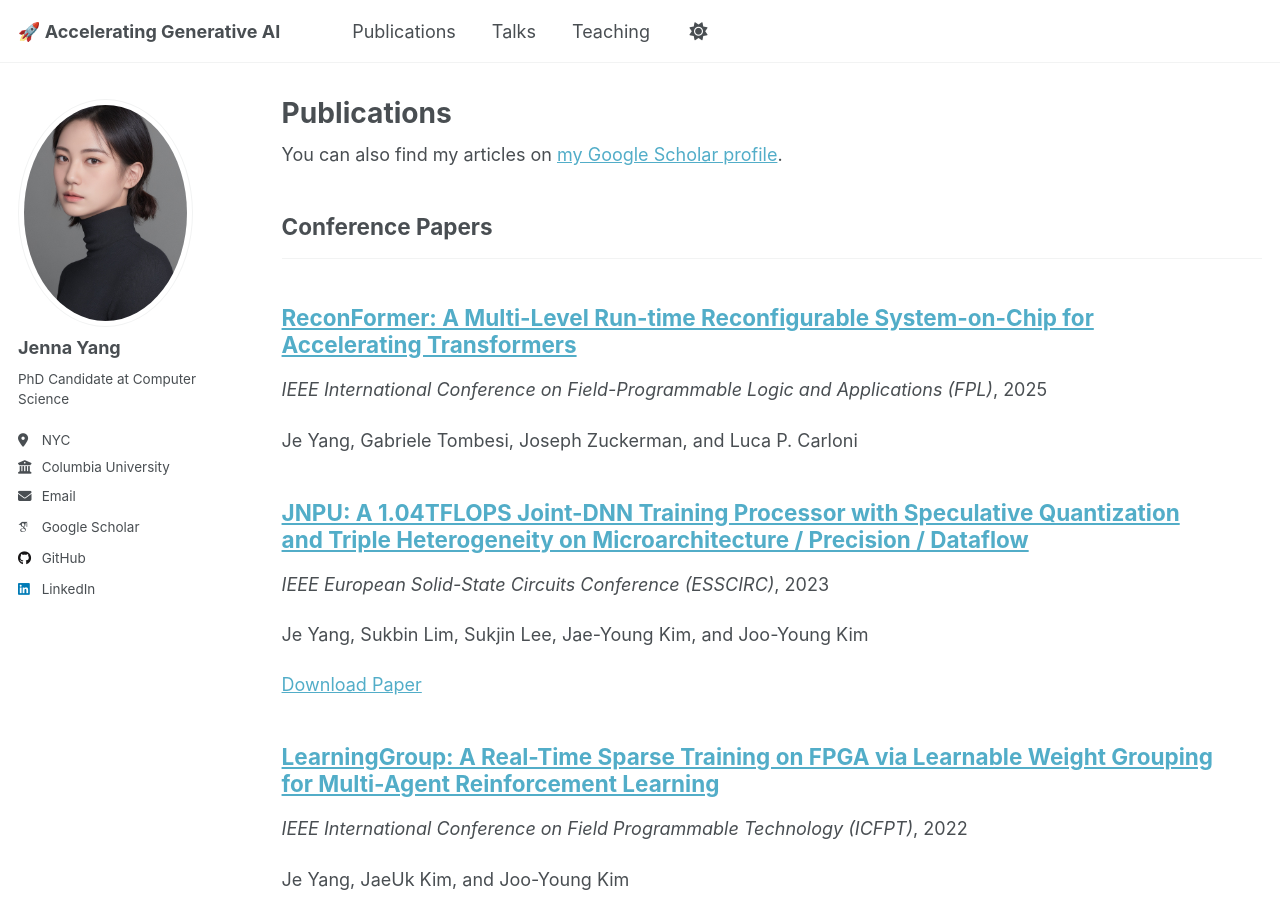
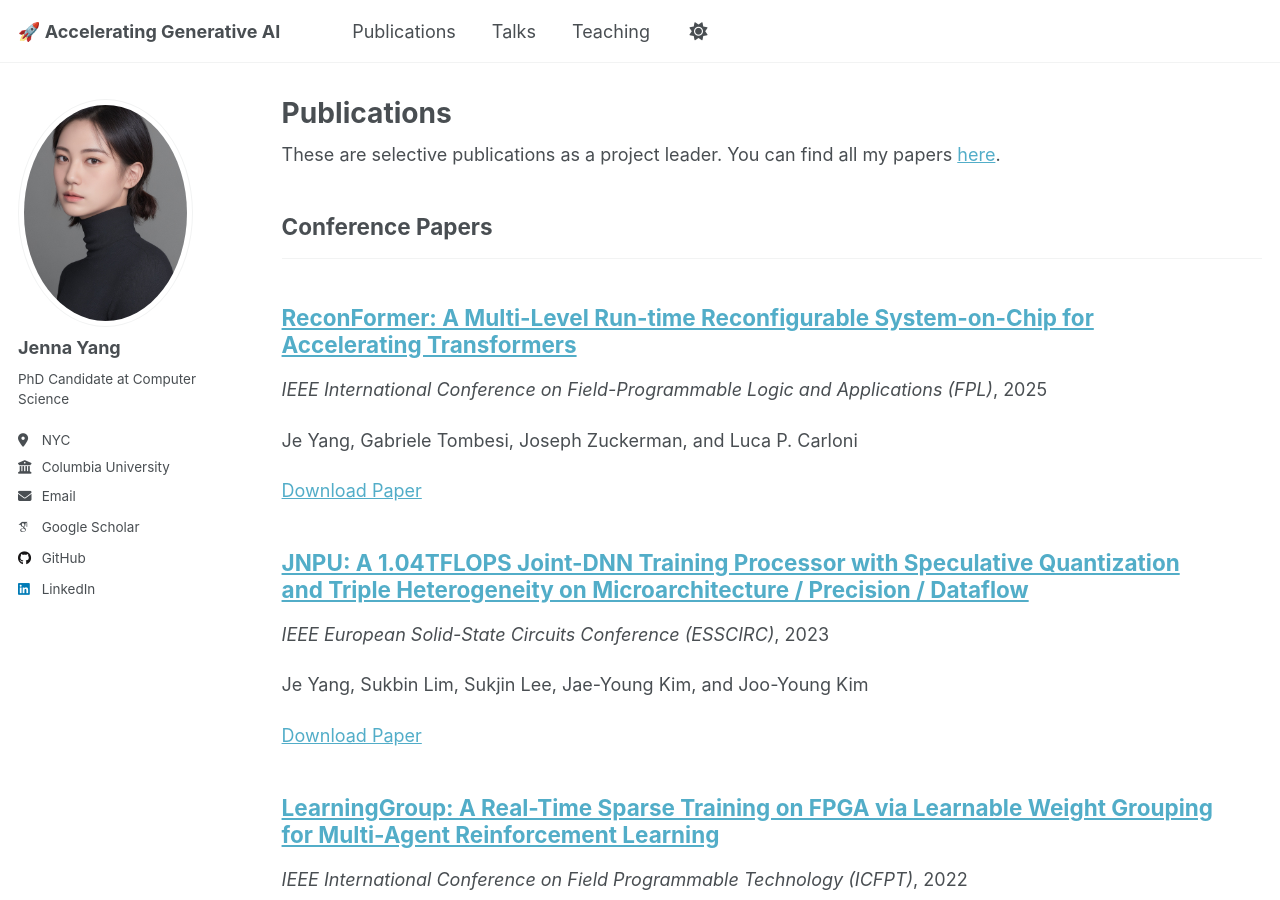
Before and after one commit to jenna-yang/jenna-yang.github.io, a Jekyll site: the page built from _pages/publications.html, in a window 1280 px wide and 900 px high. Built offline with Jekyll 4.4.1, drawn with Linux system fonts in a browser that asks for light colours; some web fonts are replaced.

Commit message:
update typo; add file

```diff
--- a/_pages/publications.html
+++ b/_pages/publications.html
@@ -6,7 +6,7 @@
 ---
 
 {% if site.author.googlescholar %}
-  <div class="wordwrap">You can also find my articles on <a href="{{site.author.googlescholar}}">my Google Scholar profile</a>.</div>
+  <div class="wordwrap">These are selective publications as a project leader. You can find all my papers <a href="{{site.author.googlescholar}}">here</a>.</div>
 {% endif %}
 
 {% include base_path %}
```
Also changed, not shown: _pages/about.md (+7 -7 lines), _publications/2025-FPL-ReconFormer.md (+1 -1 lines).
